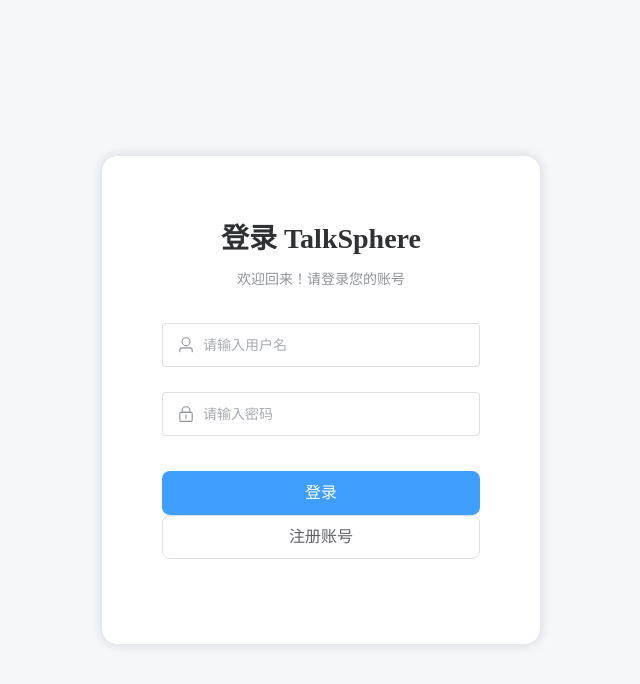
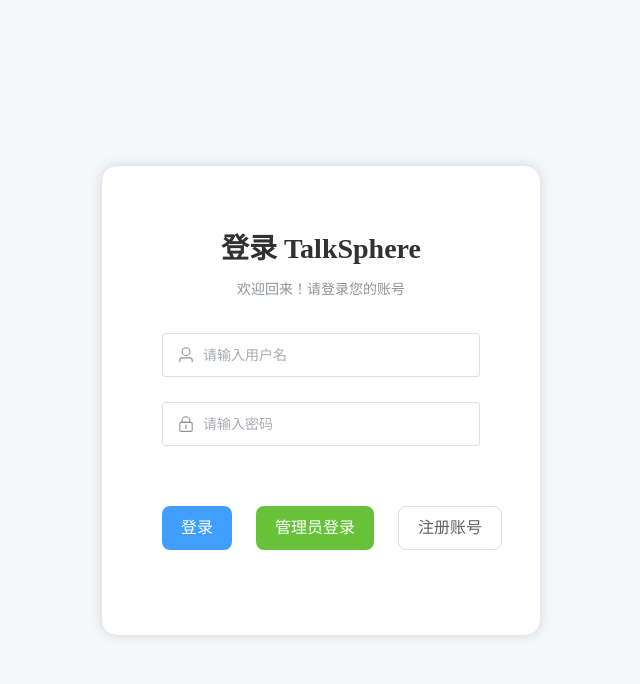
Before and after one commit to forrestIsRunning/TalkSphere, a Vue app in the folder frontend/: page /login in a window 1280 px wide. Shown: the top 684 px of the page, without its empty margins (319-959 px from the left). Built offline with nearby package versions, Linux system fonts and the light colour scheme.

Commit message:
【前端】：add admin 登录页面 & fix普通用户帖子数量展示问题

```diff
--- a/frontend/src/router/index.js
+++ b/frontend/src/router/index.js
@@ -5,6 +5,8 @@
 import UserProfile from '../views/UserProfile.vue'
 import store from '../store'
 import { getUserProfile } from '../api/user'
+import { ElMessage } from 'element-plus'
+import { isAdmin } from '@/utils/permission'
 
 import CreatePost from '../views/CreatePost.vue'
 import PostDetail from '../views/PostDetail.vue'
@@ -15,6 +17,12 @@
     name: 'Home',
     component: Home,
     meta: { requiresAuth: true }
+  },
+  {
+    path: '/admin/login',
+    name: 'AdminLogin',
+    component: Login,
+    props: { isAdminLogin: true }
   },
   {
     path: '/login',
@@ -43,6 +51,15 @@
     name: 'PostDetail',
     component: PostDetail,
     meta: { requiresAuth: true }
+  },
+  {
+    path: '/board-manage',
+    name: 'BoardManage',
+    component: () => import('@/views/BoardManage.vue'),
+    meta: {
+      requiresAuth: true,
+      requiresAdmin: true // 需要管理员权限
+    }
   }
 ]
 
@@ -68,6 +85,12 @@
         const res = await getUserProfile()
         if (res.data.code === 1000) {
           store.commit('SET_USERINFO', res.data.data)
+          // 检查管理员权限
+          if (to.meta.requiresAdmin && !(await isAdmin(res.data.data.userID))) {
+            ElMessage.error('需要管理员权限')
+            next({ path: '/' })
+            return
+          }
           next()
           return
         } else {
@@ -84,6 +107,13 @@
     }
   }
 
+  // 已有用户信息，检查管理员权限
+  if (to.meta.requiresAdmin && !(await isAdmin(userInfo.userID))) {
+    ElMessage.error('需要管理员权限')
+    next({ path: '/' })
+    return
+  }
+
   next()
 })
 
--- a/frontend/src/store/index.js
+++ b/frontend/src/store/index.js
@@ -12,8 +12,10 @@
       localStorage.setItem('token', token)
     },
     SET_USERINFO(state, userInfo) {
-      state.userInfo = userInfo
-      localStorage.setItem('userInfo', JSON.stringify(userInfo))
+      state.userInfo = {
+        ...userInfo,
+      }
+      localStorage.setItem('userInfo', JSON.stringify(state.userInfo))
     },
     CLEAR_USER(state) {
       state.token = ''
--- a/frontend/src/views/Home.vue
+++ b/frontend/src/views/Home.vue
@@ -110,13 +110,13 @@
         </div>
 
         <!-- 分页器 -->
-        <div class="pagination-wrapper">
+        <div class="pagination-wrapper" v-if="total > 0">
           <span class="total-text">共 {{ total }} 条</span>
           <el-pagination
             v-model:current-page="currentPage"
             :page-size="pageSize"
             :total="total"
-            layout="prev, pager, next"
+            layout="total, prev, pager, next"
             @current-change="handleCurrentChange"
           />
         </div>
@@ -170,12 +170,12 @@
         }
 
         const res = await getBoardPosts(selectedBoardId.value, params)
-        console.log('帖子列表响应:', res)
+        console.log('API返回数据:', res.data)
 
         if (res.data.code === 1000) {
           posts.value = res.data.data.posts
           total.value = res.data.data.total
-          console.log('帖子数据:', posts.value)
+          console.log('设置的总数:', total.value)
         }
       } catch (error) {
         console.error('获取帖子列表失败:', error)
@@ -186,10 +186,24 @@
     const loadBoards = async () => {
       try {
         const res = await getAllBoards()
-        console.log('板块数据:', res.data)
         if (res.data.code === 1000) {
-          boards.value = res.data.data || []
-          console.log('处理后的板块数据:', boards.value)
+          // 获取所有板块
+          const boardsData = res.data.data || []
+
+          // 为每个板块获取其帖子数量
+          for (let board of boardsData) {
+            try {
+              const postsRes = await getBoardPosts(board.ID, { page: 1, size: 1 })
+              if (postsRes.data.code === 1000) {
+                board.post_count = postsRes.data.data.total || 0
+              }
+            } catch (error) {
+              console.error(`获取板块 ${board.ID} 帖子数量失败:`, error)
+              board.post_count = 0
+            }
+          }
+
+          boards.value = boardsData
         }
       } catch (error) {
         console.error('获取板块列表失败:', error)
@@ -470,17 +484,14 @@
 
 .pagination-wrapper {
   margin-top: 20px;
-  padding: 16px;
-  background: #fff;
-  border-radius: 4px;
   display: flex;
+  justify-content: center;
   align-items: center;
-  justify-content: flex-start;
   gap: 16px;
 }
 
 .total-text {
-  color: #86909c;
+  color: #606266;
   font-size: 14px;
 }
 
--- a/frontend/src/views/Login.vue
+++ b/frontend/src/views/Login.vue
@@ -1,9 +1,9 @@
 <template>
   <div class="login-container">
     <el-card class="login-card">
-      <h2>登录 TalkSphere</h2>
+      <h2>{{ isAdminLogin ? '管理员登录' : '登录 TalkSphere' }}</h2>
       <p class="subtitle">欢迎回来！请登录您的账号</p>
-      <el-form :model="loginForm" :rules="rules" ref="loginFormRef">
+      <el-form :model="loginForm" :rules="rules" ref="loginFormRef" class="login-form">
         <el-form-item prop="username">
           <el-input
             v-model="loginForm.username"
@@ -28,17 +28,26 @@
           </el-input>
         </el-form-item>
         <el-form-item class="btn-container">
+          <div class="btn-row" :class="{ 'admin-login': isAdminLogin }">
             <el-button
               type="primary"
               @click="handleLogin"
               :loading="loading"
               size="large"
+              :class="{ 'admin-btn': isAdminLogin }"
             >登录</el-button>
-          <div class="btn-spacer"></div>
+            <template v-if="!isAdminLogin">
+              <el-button
+                type="success"
+                @click="goToAdminLogin"
+                size="large"
+              >管理员登录</el-button>
               <el-button
                 @click="$router.push('/register')"
                 size="large"
               >注册账号</el-button>
+            </template>
+          </div>
         </el-form-item>
       </el-form>
     </el-card>
@@ -47,20 +56,28 @@
 
 <script>
 import { ref } from 'vue'
-import { useRouter } from 'vue-router'
+import { useRouter, useRoute } from 'vue-router'
 import { useStore } from 'vuex'
 import { login } from '../api/user'
 import { ElMessage } from 'element-plus'
 import { User, Lock } from '@element-plus/icons-vue'
+import { isAdmin } from '@/utils/permission'
 
 export default {
   name: 'LoginPage',
+  props: {
+    isAdminLogin: {
+      type: Boolean,
+      default: false
+    }
+  },
   components: {
     User,
     Lock
   },
-  setup() {
+  setup(props) {
     const router = useRouter()
+    const route = useRoute()
     const store = useStore()
     const loginFormRef = ref(null)
     const loading = ref(false)
@@ -83,20 +100,30 @@
       try {
         const res = await login(loginForm.value)
         if (res.data.code === 1000) {
-              const token = res.data.data.token
+          // 直接从 data 中获取数据
+          const { token, userID, username } = res.data.data
+
           store.commit('SET_TOKEN', token)
+          store.commit('SET_USERINFO', { userID, username })
+          ElMessage.success('登录成功')
 
-              store.commit('SET_USERINFO', {
-                userID: res.data.data.userID,
-                username: res.data.data.username,
-                avatar_url: res.data.data.avatar_url,
-                bio: res.data.data.bio
-              })
+          // 检查是否是管理员账号
+          if (await isAdmin(userID)) { // 使用正确的 userID
+            router.push('/board-manage')
+            return
+          }
 
-              ElMessage.success('登录成功')
-              await router.push('/')
+          // 如果是管理员登录页面但不是管理员账号
+          if (props.isAdminLogin && !(await isAdmin(userID))) { // 使用正确的 userID
+            ElMessage.error('非管理员账号，请使用管理员账号登录')
+            return
+          }
+
+          // 如果有重定向地址则跳转到重定向地址
+          const redirect = route.query.redirect
+          router.push(redirect || '/')
         } else {
-              ElMessage.error(res.data.msg || '登录失败')
+          ElMessage.error(res.data.msg || '登录失败') // 使用 msg 而不是 message
         }
       } catch (error) {
         console.error('登录错误:', error)
@@ -108,12 +135,18 @@
   })
 }
 
+    // 跳转到管理员登录页面
+    const goToAdminLogin = () => {
+      router.push('/admin/login')
+    }
+
     return {
       loginForm,
       loginFormRef,
       rules,
       loading,
-      handleLogin
+      handleLogin,
+      goToAdminLogin
     }
   }
 }
@@ -175,23 +208,37 @@
   color: #909399;
 }
 
-.btn-container {
+.login-form {
   display: flex;
   flex-direction: column;
-  gap: 20px;
-  margin-top: 35px;
 }
 
-.btn-spacer {
-  height: 10px;
+.btn-container {
+  margin-top: 35px;
+  display: flex;
+  justify-content: center;
+}
+
+.btn-row {
+  display: flex;
+  gap: 12px;
+  justify-content: center;
+  width: 100%;
+}
+
+.btn-row:not(.admin-login) {
+  justify-content: space-between;
 }
 
 .el-button {
-  width: 100%;
   height: 44px;
   font-size: 16px;
   border-radius: 8px;
   font-weight: 500;
+}
+
+.btn-row:not(.admin-login) .el-button {
+  flex: 1;
 }
 
 .el-button--primary {
@@ -217,6 +264,18 @@
   background-color: #ecf5ff;
 }
 
+.el-button--success {
+  background-color: #67C23A;
+  border: none;
+  transition: all 0.3s ease;
+}
+
+.el-button--success:hover {
+  background-color: #85ce61;
+  transform: translateY(-1px);
+  box-shadow: 0 4px 12px rgba(103, 194, 58, 0.2);
+}
+
 :deep(.el-input__prefix) {
   display: flex;
   align-items: center;
@@ -236,5 +295,28 @@
   h2 {
     font-size: 24px;
   }
+
+  .btn-row {
+    flex-direction: column;
+    gap: 12px;
+    align-items: center;
+  }
+
+  .el-button {
+    width: 100%;
+  }
+
+  .admin-btn {
+    width: 80% !important;
+  }
+}
+
+/* 修改管理员登录页面的按钮样式 */
+.btn-row.admin-login {
+  justify-content: center;
+}
+
+.admin-btn {
+  width: 200px !important;
 }
 </style>
```
Lines whose indentation alone changed are shown as unchanged.
